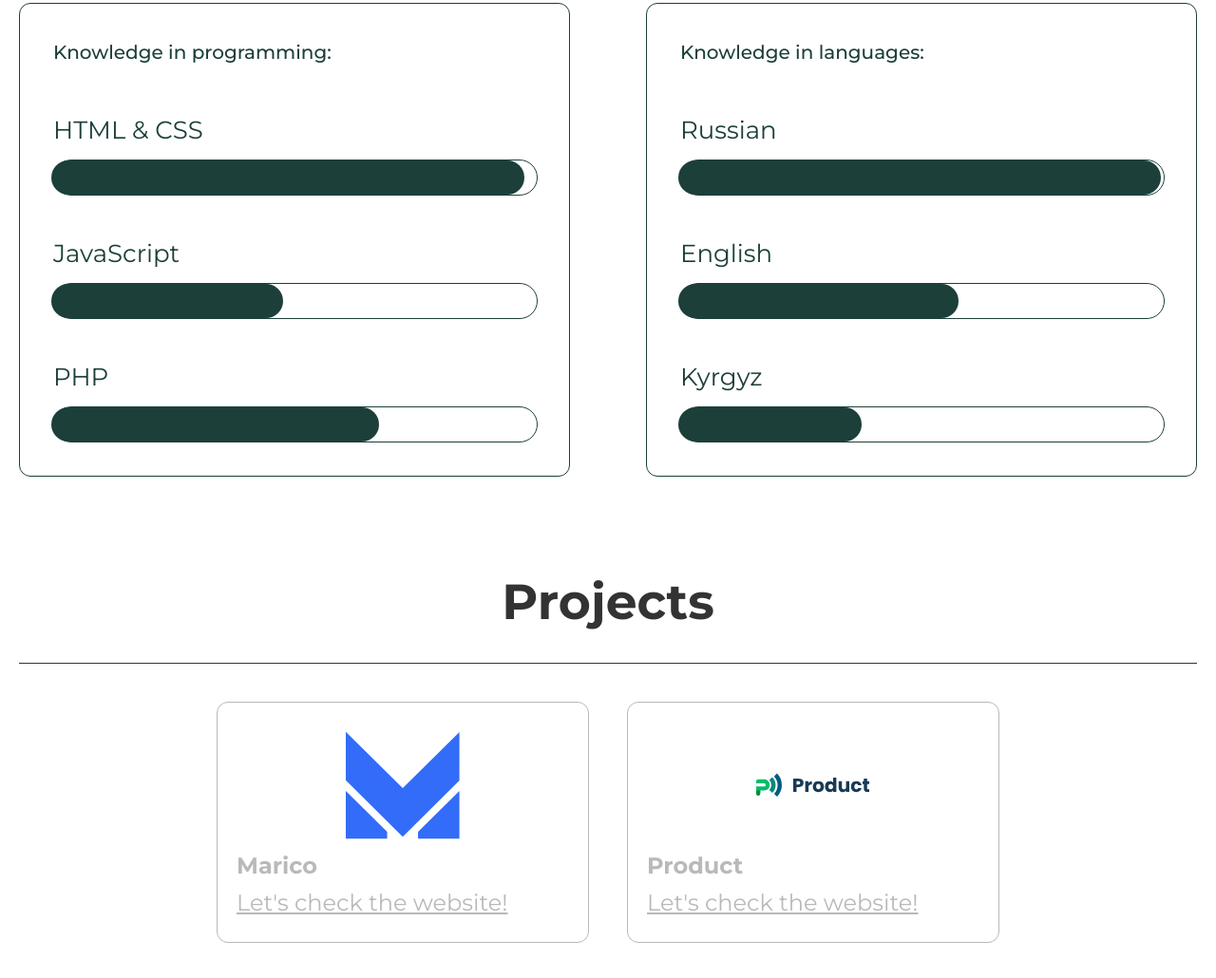
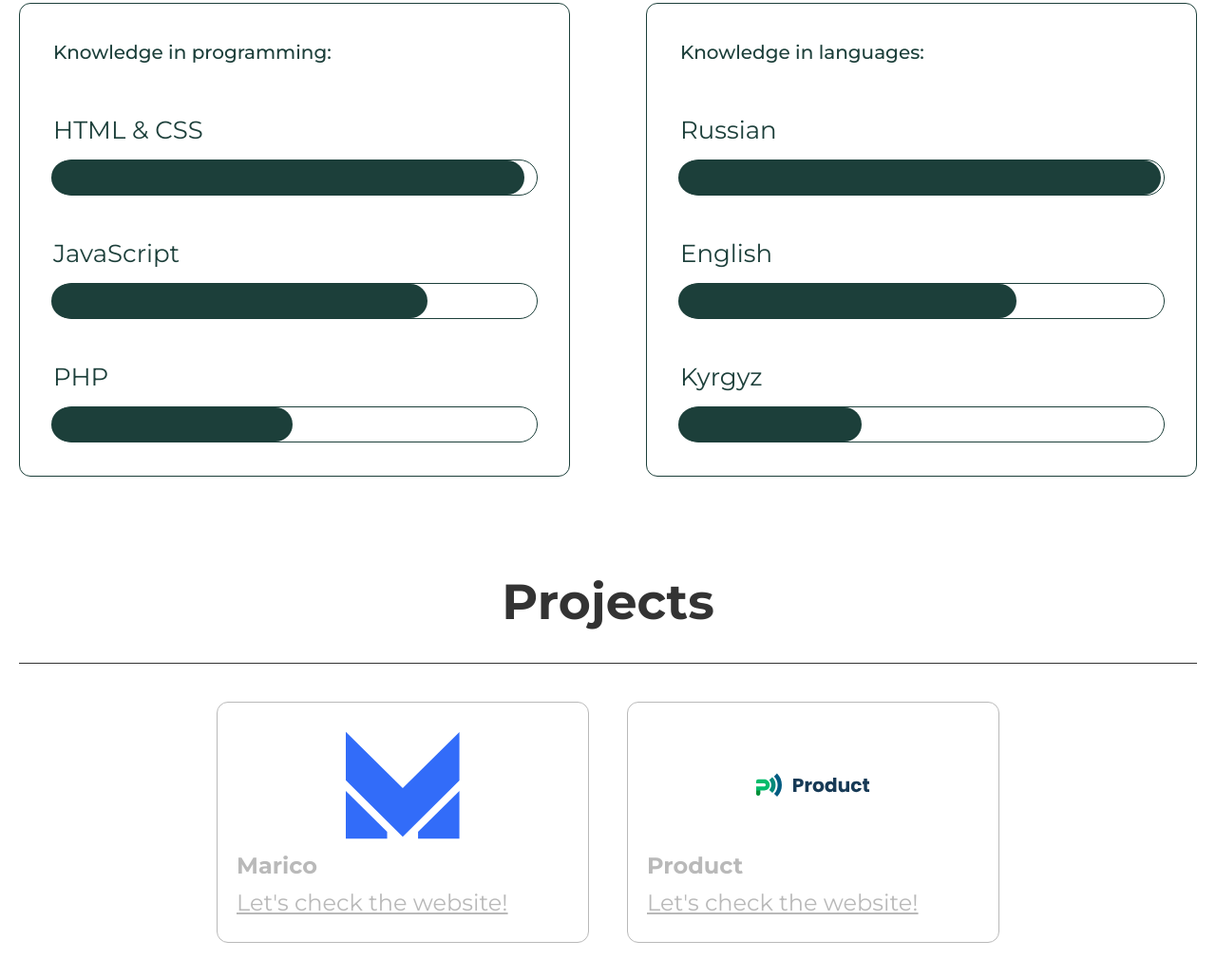
Before and after one commit to Akloom/Portfolio, a plain HTML site: page index.html in a window 1280 px wide. Shown: the part 1580-2610 px from the top of the page at 95% size. Drawn offline with nearby package versions, Linux system fonts and the light colour scheme; files that its build step writes are made by us from their sources.

Commit message:
change some details

```diff
--- a/assets/scss/include/_skills.scss
+++ b/assets/scss/include/_skills.scss
@@ -96,7 +96,7 @@
               &::before {
                 position: absolute;
                 content: '';
-                width: 68%;
+                width: 50%;
                 height: 36px;
                 left: -3px;
                 border-radius: 24px;
@@ -117,7 +117,7 @@
               &::before {
                 position: absolute;
                 content: '';
-                width: 48%;
+                width: 78%;
                 height: 36px;
                 left: -3px;
                 border-radius: 24px;
@@ -159,7 +159,7 @@
               &::before {
                 position: absolute;
                 content: '';
-                width: 58%;
+                width: 70%;
                 height: 36px;
                 left: -3px;
                 border-radius: 24px;
```
